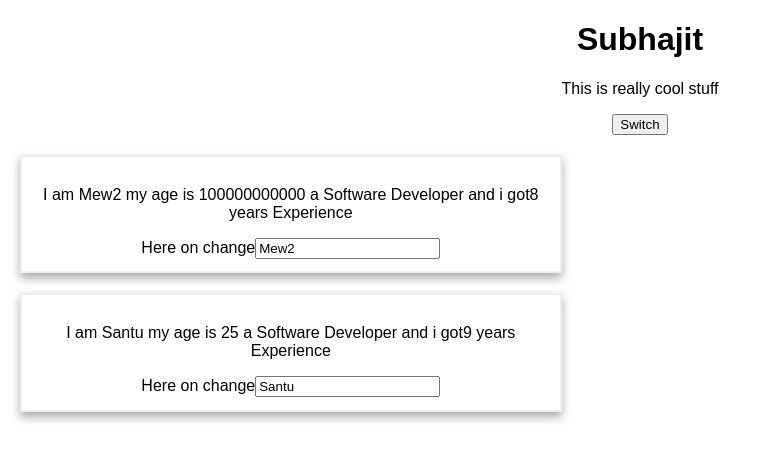
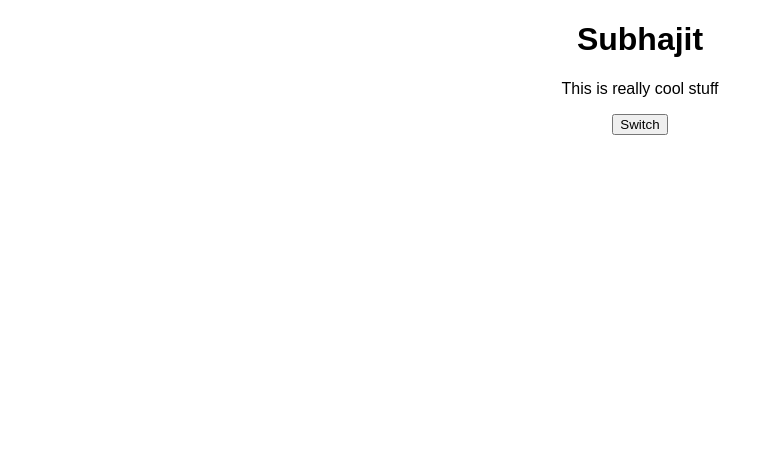
Before and after one commit to subhajitk007/react-complete-guide, a React (Create React App) app: page / in a window 1280 px wide. Shown: the top 460 px of the page, without its empty margins (0-765 px from the left). Built offline with nearby package versions, Linux system fonts and the light colour scheme.

Commit message:
map function

```diff
--- a/src/App.js
+++ b/src/App.js
@@ -91,12 +91,40 @@ class app extends Component {
 
     })
   }
+  deletePersonHandler = (personIndex) => {
+    const persons = this.state.persons;
+    persons.splice(personIndex, 1);
+    this.setState({persons: persons})
+
+  }
   toggleHandler = () => {
     const doesShow = this.state.showPersons;
     this.setState({ showPersons: !doesShow });
   }
 
   render() {
+    //Here we are doing the same thing toggling the div part with normal javascript and rendering it inside jsx with {} dynamically
+    let togglePerson = null;
+    if (this.state.showPersons) {
+      togglePerson = (
+        < div >
+          {this.state.persons.map((person, index) => {
+            return <Person
+              click={() => this.deletePersonHandler(index)}
+              name={person.name}
+              age={person.age} />
+          })}
+
+          {/* After mapping this part is no longer required
+          <Person
+            name={this.state.persons[0].name}
+            age={this.state.persons[0].age}
+            click={this.switchHandler.bind(this, 'Kai')}
+            changed={this.nameHandler} >A new day has come
+          </Person> */}
+        </div>
+      );
+    }
     return (
       <div className="App"><h1>Subhajit</h1>
       <p>This is really cool stuff</p>
@@ -112,21 +140,25 @@ class app extends Component {
       {/* Here this refers to the switch handled and arrow function is passing the object */}
         {/* <button  onClick={() => this.switchHandler('Max')}>Switch</button> */}
         <button  onClick={this.toggleHandler}>Switch</button>
-      <Person name="Mew2" age="100000000000" />
-      <Person name={this.state.persons[1].name} age={this.state.persons[1].age} />
-        {/* Rendering Content Conditional */}
-        {this.state.showPersons === true ?
-            < div >
-              <Person
-                // this is we are passing down the obj
+      {/* <Person name="Mew2" age="100000000000" /> */}
+      {/* <Person name={this.state.persons[1].name} age={this.state.persons[1].age} /> */}
+        {/* Rendering Content Conditional we can do this by outsourcing method aswell with normal javascript
+            there we don't require this kind of implementation*/}
+        {/* {this.state.showPersons === true ? */}
+            {/* < div >
+              <Person */}
+                {/* // this is we are passing down the obj
                 name={this.state.persons[0].name}
                 age={this.state.persons[0].age}
                 // we are using click property and by this keyword we are fetching the new data from switchHandler
                 click={this.switchHandler.bind(this, 'Kai')}
                 changed={this.nameHandler}>A new day has come
               </Person>
-            </div> : null
-          }
+        </div> */}
+            {/* : null
+          } */}
+        {/* We are passing the normal javascript togglePerson here */}
+        {togglePerson}
       </div>
     );
     // return React.createElement('div', {className: 'App'},React.createElement('h1', null, 'My Name Is Subhajit'))
```
